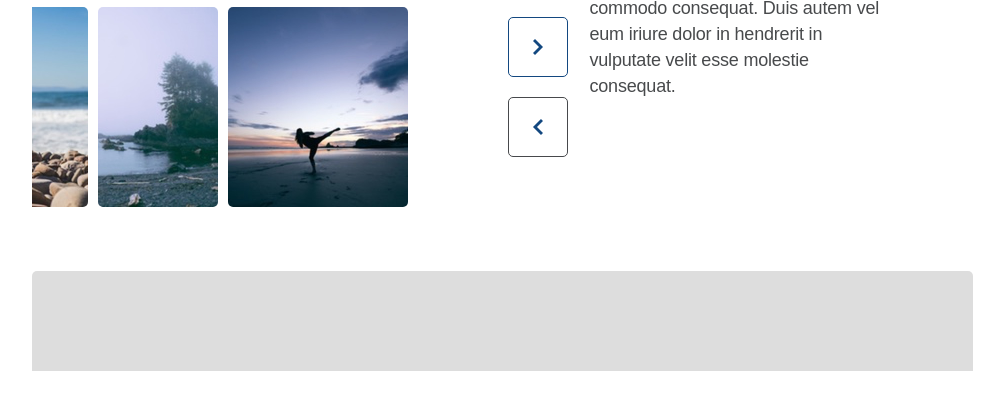
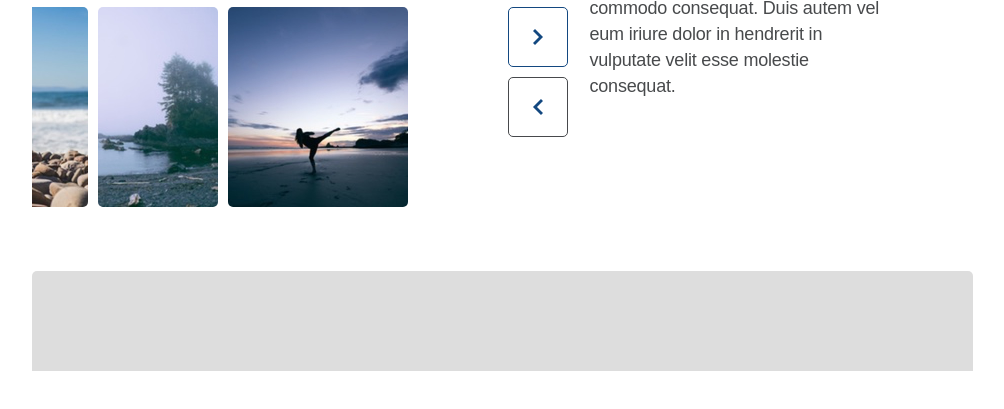
Before and after one commit to davidmikulic44/factory-slider, a plain HTML site: page index.html in a window 1280 px wide. Shown: the part 363-772 px from the top of the page, without its empty margins (138-1142 px from the left). Drawn offline with Linux system fonts and the light colour scheme.

Commit message:
button gap

```diff
--- a/style.css
+++ b/style.css
@@ -122,6 +122,7 @@ body {
     background: var(--background-color-primary);
     margin-left: 100px;
     float: right;
+    gap: 10px;
 }
 
 .text-container {
@@ -168,7 +169,7 @@ body {
     border: 1px solid #134880;
     background-color: var(--background-color-primary);
     border-radius: 5px;
-    margin: 10px;
+
 }
 
 #previous {
@@ -180,5 +181,5 @@ body {
     border: 1px solid var(--foreground-color-secondary);
     background-color: var(--background-color-primary);
     border-radius: 5px;
-    margin: 10px;
+
 }
```
